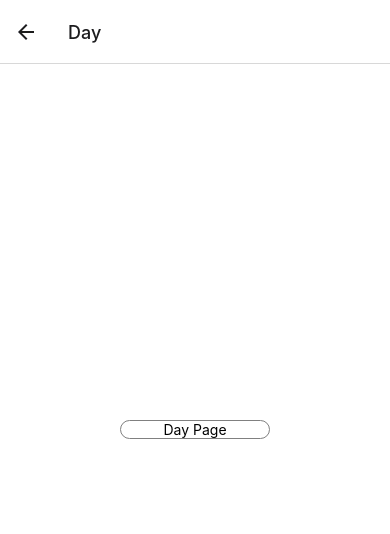
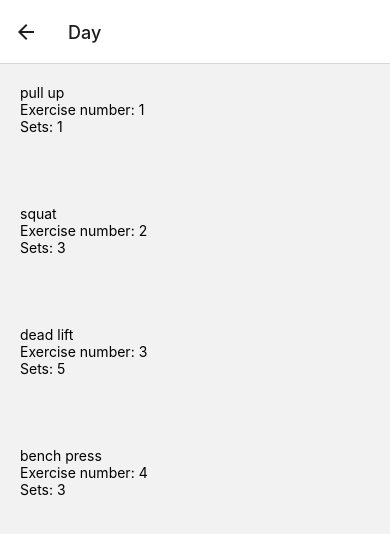
Before and after one commit to eduardodsxavier/CS50M-Final-Project, a React Native app: screen /Day in a window 390 px wide. Shown: the top 534 px of the page. Built offline with nearby package versions, Linux system fonts and the light colour scheme.

Commit message:
evolve of some of the app screens

```diff
--- a/screens/DayScreen.js
+++ b/screens/DayScreen.js
@@ -1,12 +1,46 @@
 import { StatusBar } from 'expo-status-bar';
-import { StyleSheet, Text, View, Pressable } from 'react-native';
+import { StyleSheet, Text, View, Pressable, FlatList } from 'react-native';
+
+const DATA = [
+  {
+    id:1,
+    name: 'pull up',
+    sets: 1,
+  },
+  {
+    id:2,
+    name: 'squat',
+    sets: 3,
+  },
+  {
+    id:3,
+    name: 'dead lift',
+    sets: 5,
+  },
+  {
+    id:4,
+    name: 'bench press',
+    sets: 3,
+  },
+]
 
 export default function App({ navigation }) {
+
+  const Exercise = ({ExerciseInfo}) => (
+    <Pressable style={styles.button} onPress={() => navigation.push('Exercise')}>
+      <Text>{ExerciseInfo.name}</Text>
+      <Text>Exercise number: {ExerciseInfo.id}</Text>
+      <Text>Sets: {ExerciseInfo.sets}</Text>
+    </Pressable>
+  )
+
   return (
-    <View style={styles.container}>
-      <Pressable style={styles.button} onPress={() => navigation.push('Exercise')}>
-	   <Text>Day Page</Text>
-      </Pressable>
+    <View>
+      <FlatList
+	data={DATA}
+	renderItem={({item}) => <Exercise ExerciseInfo={item}/>}
+        keyExtractor={item => item.id}
+      />
     </View>
   );
 }
@@ -19,11 +53,8 @@ const styles = StyleSheet.create({
     justifyContent: 'center',
   },
   button : {
-    borderWidth: 1,
-    borderColor: 'grey',
-    borderRadius: 10,
+    margin: 20,
     marginBottom: 50,
     width: 150,
-    alignItems: 'center',
   },
 })
--- a/screens/ExerciseScreen.js
+++ b/screens/ExerciseScreen.js
@@ -1,19 +1,61 @@
 import { StatusBar } from 'expo-status-bar';
-import { StyleSheet, Text, View } from 'react-native';
+import { StyleSheet, Text, View, Pressable, FlatList } from 'react-native';
+
+const DATA = [
+  {
+    id:1,
+    reps: 10,
+    weight: 10,
+  },
+  {
+    id:2,
+    reps: 10,
+    weight: 10,
+
+  },
+  {
+    id:3,
+    reps: 12,
+    weight: 20,
+  },
+  {
+    id:4,
+    reps: 8,
+    weight: 20,
+  },
+]
 
 export default function App() {
+
+  const Set = ({SetInfo}) => (
+    <View style={styles.Flatlist}>
+      <Text>set: {SetInfo.id}</Text>
+      <Text>reps: {SetInfo.reps}</Text>
+      <Text>weight: {SetInfo.weight}</Text>
+    </View>
+  )
+
   return (
-    <View style={styles.container}>
-      <Text>Exercise Page</Text>
+    <View style={styles.Margin}>
+      <Text>Push Up</Text>
+      <Text>Sets: </Text>
+      <FlatList
+	data={DATA}
+	renderItem={({item}) => <Set SetInfo={item}/>}
+        keyExtractor={item => item.id}
+      />
     </View>
   );
 }
 
+
 const styles = StyleSheet.create({
-  container: {
-    flex: 1,
-    backgroundColor: '#fff',
-    alignItems: 'center',
-    justifyContent: 'center',
+  Margin: {
+    margin: 20,
+  },
+  Flatlist: {
+    margin: 20,
+    marginBottom: 50,
+    width: 150,
   },
 })
--- a/screens/HomeScreen.js
+++ b/screens/HomeScreen.js
@@ -20,13 +20,15 @@ const DATA = [
   },
 ]
 
-const Day = ({dayInfo}) => (
-  <View>
-    <Text>day: {dayInfo.id} type: {dayInfo.type}</Text>
-  </View>
-)
+export default function App({ navigation }) {
 
-export default function App({ navigation }) {
+  const Day = ({dayInfo}) => (
+    <Pressable style={styles.button} onPress={() => navigation.push('Day')}>
+      <Text>day: {dayInfo.id}</Text>
+      <Text>type: {dayInfo.type}</Text>
+    </Pressable>
+  )
+
   return (
     <View>
       <FlatList
@@ -46,11 +48,8 @@ const styles = StyleSheet.create({
     justifyContent: 'center',
   },
   button : {
-    borderWidth: 1,
-    borderColor: 'grey',
-    borderRadius: 10,
+    margin: 20,
     marginBottom: 50,
     width: 150,
-    alignItems: 'center',
   },
 });
```
